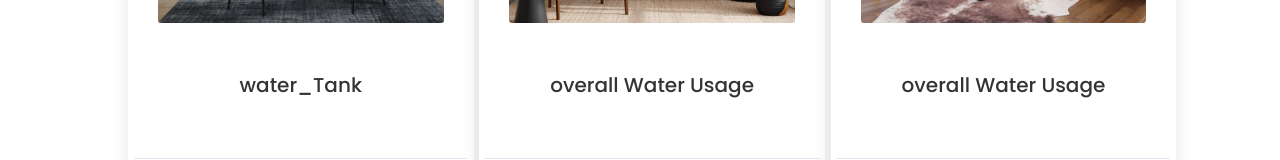
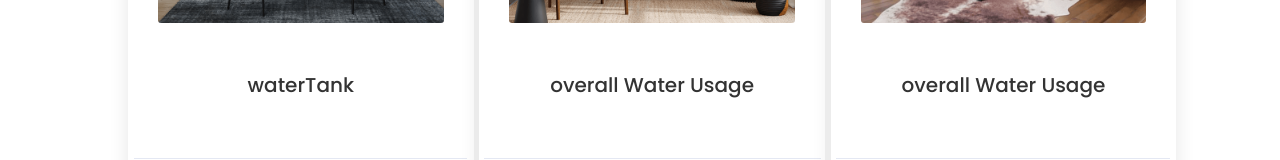
Before and after one commit to ramsagar100/KSSEM-HIO25-018, a React (Create React App) app: page / in a window 1280 px wide. Shown: the part 1763-1923 px from the top of the page. Built offline with nearby package versions, Linux system fonts and the light colour scheme.

Commit message:
update Recent card component

```diff
--- a/src/App.js
+++ b/src/App.js
@@ -1,6 +1,6 @@
 import "./App.css";
-import { BrowserRouter as Router, Routes, Route } from "react-router-dom";
-import Pages from "./components/pages/Pages"
+// import { BrowserRouter as Router, Routes, Route } from "react-router-dom";
+import Pages from "./components/pages/Pages";
 function App() {
 
 
--- a/src/components/Usgae/UsageWaterTank.js
+++ b/src/components/Usgae/UsageWaterTank.js
@@ -7,7 +7,7 @@ const READ_API_KEY = "NWTU8JZHC0BHR2JK";
 const POLL_INTERVAL_MS = 20000; // 20s
 const API_URL = `https://api.thingspeak.com/channels/${CHANNEL_ID}/feeds.json?api_key=${READ_API_KEY}&results=1`;
 
-const UsageWater_Tank = () => {
+const UsagewaterTank = () => {
   const [waterLevel, setWaterLevel] = useState("-");
   const [lastUpdate, setLastUpdate] = useState("-");
 
@@ -57,4 +57,4 @@ const UsageWater_Tank = () => {
   );
 };
 
-export default UsageWater_Tank;
+export default UsagewaterTank;
--- a/src/components/data/Data.js
+++ b/src/components/data/Data.js
@@ -80,7 +80,7 @@ export const list5=[
   {
     id: 4,
     cover: "../images/list/p-4.png",
-    name:"water_Tank",
+    name:"waterTank",
     price:"67.7Liters"
   },
   {
--- a/src/components/home/recent/RecentCard.jsx
+++ b/src/components/home/recent/RecentCard.jsx
@@ -67,7 +67,7 @@ const RecentCard = () => {
                     <button className="btn2">Start</button>
                   </a>
                 ) : (
-                  <Link to={route || "/Usage"}>
+                  <Link to={route || `/Usage${name}`}>
                     <button className="btn2">Start</button>
                   </Link>
                 )}
--- a/src/components/pages/Pages.jsx
+++ b/src/components/pages/Pages.jsx
@@ -16,8 +16,8 @@ import Contact from "../contact/Contact";
 import Login from "../login/src/components/Login";
 import Usage from "../Usgae/Usage";
 import UsageGarden from "../Usgae/UsageGarden";
-import UsageWater_Tank from "../Usgae/Usagewater_Tank";
-// This wrapper allows access to location inside Router
+import UsageWaterTank from "../Usgae/UsageWaterTank";
+// LayoutWrapper to control Header/Footer visibility
 const LayoutWrapper = () => {
   const location = useLocation();
   const hideHeaderFooter = location.pathname === "/login";
@@ -31,6 +31,8 @@ const LayoutWrapper = () => {
         <Route path="/login" element={<Login />} />
         <Route path="/usageBathroom" element={<Usage />} />
         <Route path="/usageGarden" element={<UsageGarden />} />
+        <Route path="/UsagewaterTank" element={<UsageWaterTank/>} />
+        {/* Fixed route path: consistent lowercase naming */}
 
         <Route path="/about" element={<About />} />
         <Route path="/services" element={<Services />} />
```
